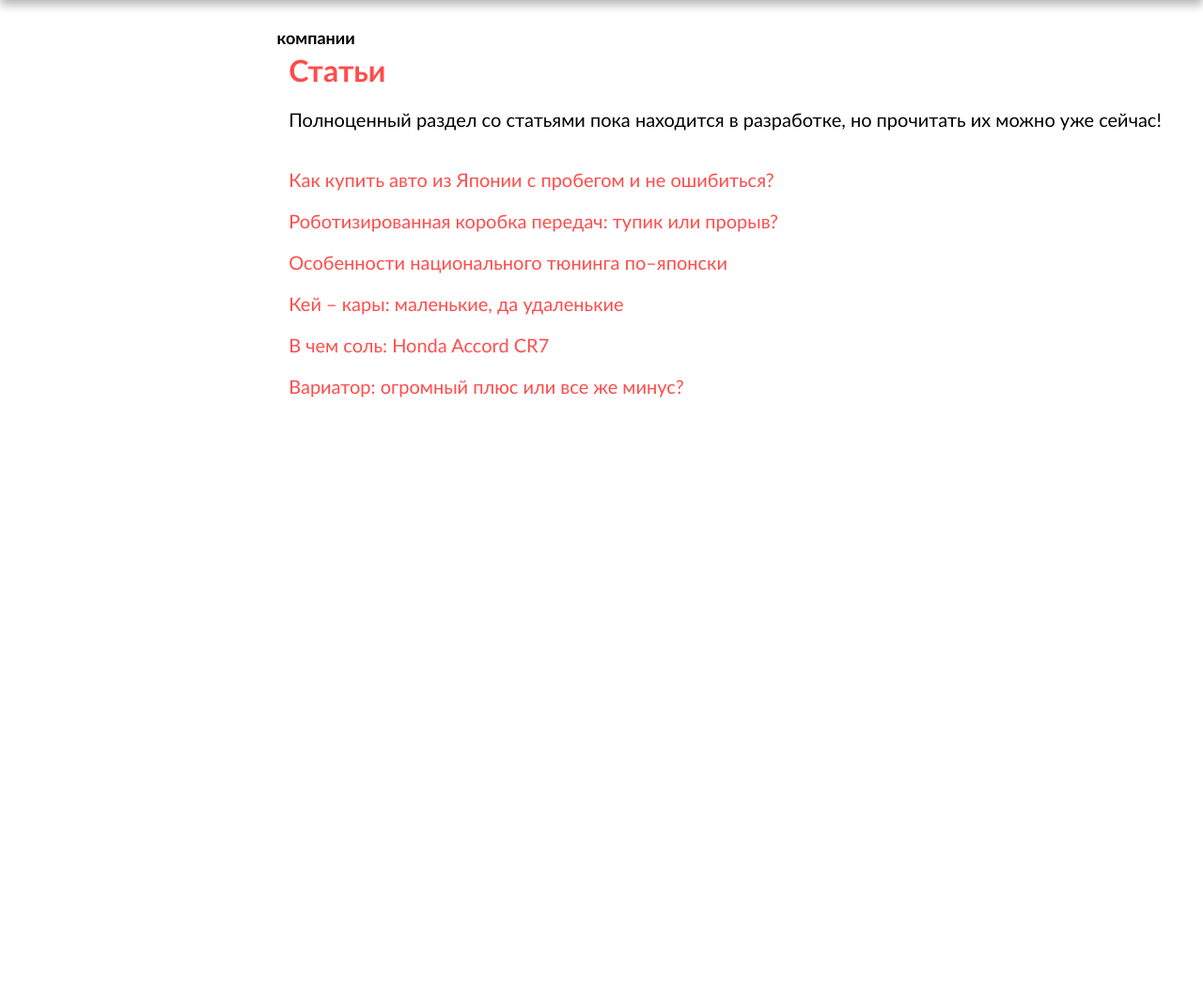
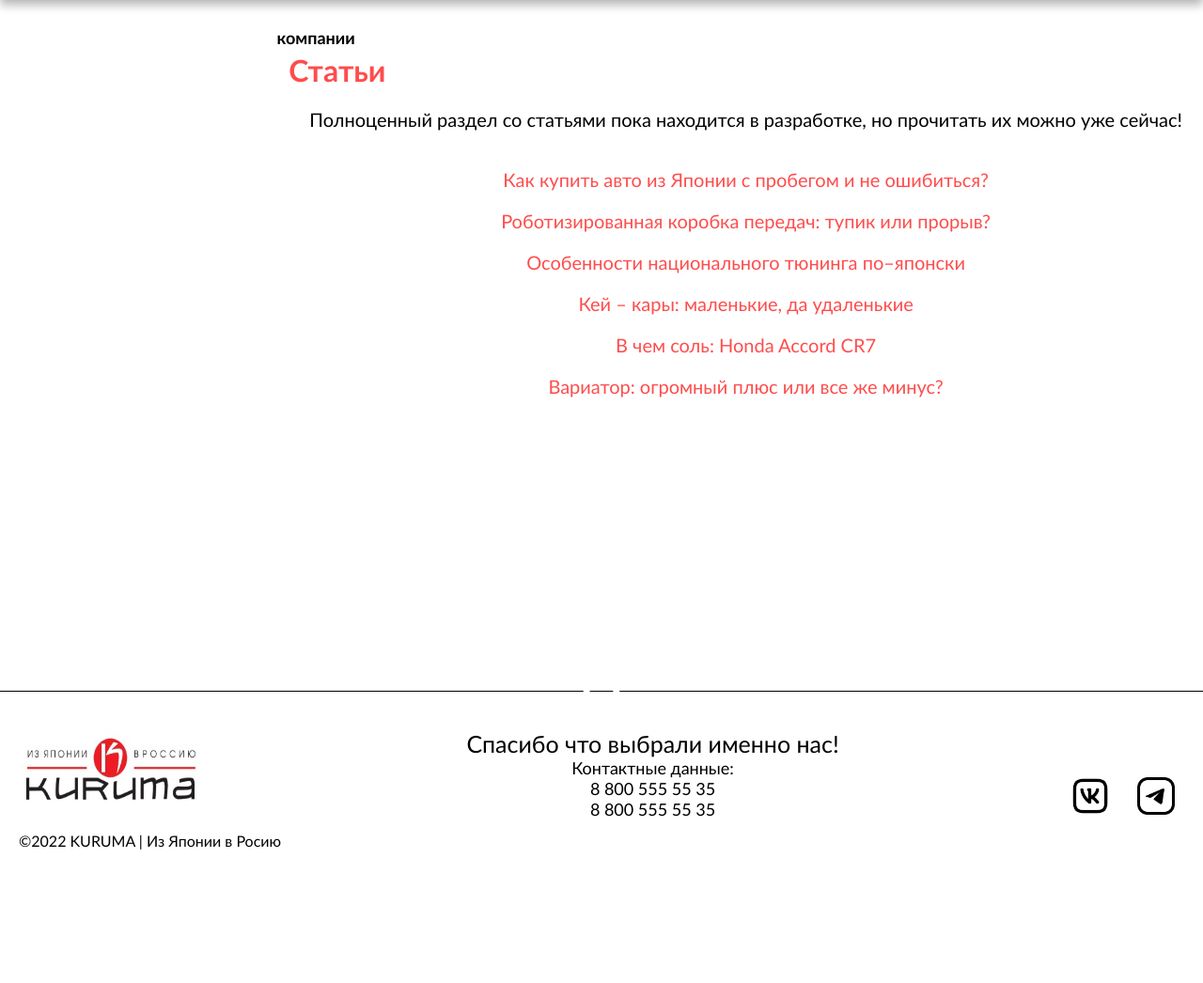
Before and after one commit to JustHateMeeeee/KurumaSite, a Django app: page /articles in a window 1280 px wide. Shown: the part 95-1141 px from the top of the page at 94% size. Before the commit the page ends 518 px from the top, so only its background shows below. Run offline with Django 4.2, Linux system fonts and the light colour scheme.

Commit message:
Полностью рабочий js, добавлены заглушки

```diff
--- a/request/forms.py
+++ b/request/forms.py
@@ -10,10 +10,12 @@
         widgets = {
             "userName": TextInput(attrs={
                 'class': 'popupInput',
-                'placeholder': 'Введите имя'
+                'placeholder': 'Введите имя',
+                'id': 'InpName'
             }),
             "contacts": TextInput(attrs={
                 'class': 'popupInput',
-                'placeholder': 'Введите телефон или почту'
+                'placeholder': 'Введите телефон или почту',
+                'id': 'InpNum'
             })
         }
--- a/request/static/request/css/articles.css
+++ b/request/static/request/css/articles.css
@@ -13,9 +13,9 @@
     font-size: 20px;
 }
 .boxStatii {
-display: flex;
-flex-direction: column;
-margin-left: 24%;
+    display: flex;
+    flex-direction: column;
+    margin-left: 24%;
 }
 .boxStatii a {
     margin-top: 20px;
@@ -61,3 +61,9 @@
     margin-left: 21%;
     text-align: justify;
 }
+.zeroText {
+    display: flex;
+    flex-direction: column;
+    color: white;
+    font-size: 74px;
+}
--- /dev/null
+++ b/request/static/request/css/error.css
@@ -0,0 +1,19 @@
+main {
+ text-align: center;
+ height: 680px;
+}
+.errorNum {
+    position: absolute;
+    left: 37%;
+    top: 0;
+    font-size: 200px
+}
+.errorTxt {
+    position: absolute;
+    left: 39%;
+    top: 43%;
+    width: 340px;
+    border: 3px solid red;
+    border-radius: 30px;
+    font-size: 25px;
+}
--- a/request/static/request/css/own.css
+++ b/request/static/request/css/own.css
@@ -349,7 +349,7 @@
     transition: all .15s ease-in-out;
 }
 /*Второстепенные функции модельного окна*/
-.overlay {
+.overLay {
     z-index: 99;
     display: none;
     position: fixed;
@@ -503,3 +503,46 @@
     opacity: .9;
     z-index: 100;
 }
+footer{
+    border-top: 1px solid black;
+    padding-top: 40px;
+    padding-left: 20px;
+    background: white;
+    display: flex;
+    justify-content: space-between;
+}
+.imgH1{
+    color: black;
+}
+.footerText {
+    display: flex;
+    flex-direction: column;
+    align-items: center;
+}
+.kurumaC{
+    color: black;
+}
+
+.thanksM{
+    font-size: 25px;
+    font-weight: 530;
+    color: black;
+}
+
+.contData{
+    font-size: 18px;
+    font-weight: 530;
+    color: black;
+}
+
+.firstNum{
+    font-size: 18px;
+    font-weight: 530;
+    color: black;
+}
+
+.secondNum{
+    font-size: 18px;
+    font-weight: 530;
+    color: black;
+}
--- a/request/static/request/js/functions.js
+++ b/request/static/request/js/functions.js
@@ -1,7 +1,6 @@
 //переменные
 let popUp = document.getElementById("popUp")
-let popupClose = document.querySelector(".close")
-let overlay = document.getElementById("overLay")
+let overLay = document.getElementById("overLay")
 let InpName = document.getElementById("InpName")
 let InpNum = document.getElementById("InpNum")
 
@@ -9,13 +8,13 @@
 function openP() {
     popUp.style.display = "block";
     overLay.style.opacity = ".7";
-    overlay.style.display = "block";
+    overLay.style.display = "block";
 }
 
 /*Функция закрытия без отправки данных*/
 function closeNo() {
     popUp.style.display = "none";
-    overlay.style.display = "none";
+    overLay.style.display = "none";
     InpName.value = "";
     InpNum.value = "";
     InpName.style.border = "2px solid black"
@@ -41,7 +40,7 @@
     }
     if ( !(InpName.value == "") && !( InpNum.value == "") ) {
     popUp.style.display = "none";
-    overlay.style.display = "none";
+    overLay.style.display = "none";
     InpName.value = "";
     InpNum.value = "";
     }
@@ -54,3 +53,87 @@
  InpNum.onclick = () => {
     InpNum.style.border = "2px solid black"
  }
+
+let workBull1 = false;
+let workBull2 = false;
+let workBull3 = false;
+let workBull4 = false;
+let workBull5 = false;
+ // скрипт для выведения описание шагов работы
+ let firstStep = document.getElementById("icon1")
+ let firstOp = document.getElementById("firstOp")
+ let secondStep = document.getElementById("icon2")
+ let secondOp = document.getElementById("secondOp")
+ let firdStep = document.getElementById("icon3")
+ let firdOp = document.getElementById("firdOp")
+ let fourStep = document.getElementById("icon4")
+ let fourOp = document.getElementById("fourOp")
+ let fiveStep = document.getElementById("icon5")
+ let fiveOp = document.getElementById("fiveOp")
+//все дейсвтия наведения на иконку 1
+ firstStep.onclick = () => {
+   workBull1 = !workBull1
+   if(workBull1)
+      firstOp.style.visibility = "visible"
+   else
+      firstOp.style.visibility = "hidden"
+
+   overLay.style.display = "block"
+   overLay.style.opacity = "0"
+ }
+ overLay.onclick = () => {
+    firstOp.style.visibility = "hidden"
+    secondOp.style.visibility = "hidden"
+    firdOp.style.visibility = "hidden"
+    fourOp.style.visibility = "hidden"
+    fiveOp.style.visibility = "hidden"
+    overLay.style.display = "none"
+    popUp.style.display = "none"
+    InpName.value = "";
+    InpNum.value = "";
+    InpName.style.border = "2px solid black"
+    InpNum.style.border = "2px solid black"
+ }
+ // действия для иконки 2
+ secondStep.onclick = () => {
+   workBull2 = !workBull2
+   if(workBull2)
+    secondOp.style.visibility = "visible"
+   else
+   secondOp.style.visibility = "hidden"
+
+   overLay.style.display = "block"
+   overLay.style.opacity = "0"
+ }
+ // действия для иконки 3
+ firdStep.onclick = () => {
+   workBull3 = !workBull3
+   if(workBull3)
+    firdOp.style.visibility = "visible"
+   else
+   firdOp.style.visibility = "hidden"
+
+   overLay.style.display = "block"
+   overLay.style.opacity = "0"
+ }
+ // действие для иконки 4
+ fourStep.onclick = () => {
+   workBull4 = !workBull4
+   if(workBull4)
+    fourOp.style.visibility = "visible"
+   else
+    fourOp.style.visibility = "hidden"
+
+   overLay.style.display = "block"
+   overLay.style.opacity = "0"
+ }
+ fiveStep.onclick = () => {
+   workBull5 = !workBull5
+   if(workBull5)
+    fiveOp.style.visibility = "visible"
+   else
+   fiveOp.style.visibility = "hidden"
+
+    overLay.style.display = "block"
+    overLay.style.opacity = "0"
+ }
--- a/request/templates/request/articles.html
+++ b/request/templates/request/articles.html
@@ -14,4 +14,13 @@
         <a href="sailtHonda.html">В чем соль: Honda Accord CR7</a>
         <a href="variator.html">Вариатор: огромный плюс или все же минус?</a>
          </div>
+             <div class="zeroText">
+             <a class="zeroText">0</a>
+             <a class="zeroText">0</a>
+             <a class="zeroText">0</a>
+             <a class="zeroText">0</a>
+             <a class="zeroText">0</a>
+             <a class="zeroText">0</a>
+             <a class="zeroText">0</a>
+             </div>
 {% endblock%}
--- a/request/templates/request/layout2.html
+++ b/request/templates/request/layout2.html
@@ -7,6 +7,7 @@
     <meta name="viewport" content="width=device-width, initial-scale=1.0">
     <link rel="stylesheet" href="{% static 'request/css/own.css' %}">
     <link rel="stylesheet" href="{% static 'request/css/articles.css' %}">
+    <link rel="stylesheet" href="{% static 'request/css/error.css' %}">
     <title>Document</title>
 </head>
 <body>
@@ -33,13 +34,13 @@
                     </div>
                 </div>
                 <div class="menu2">
-                    <a class="katalog"><p>Каталог</p></a>
+                    <a href="error" class="katalog"><p>Каталог</p></a>
                 </div>
                 <div class="menu1">
-                    <a class="online"><p>Сервисы</p></a>
+                    <a href="error" class="online"><p>Сервисы</p></a>
                     <div class="dropMenu1">
-                        <a href="#">Калькулятор цены</a>
-                        <a href="#">Онлайн Аукцион</a>
+                        <a href="error">Калькулятор цены</a>
+                        <a href="error">Онлайн Аукцион</a>
                     </div>
                 </div>
                 <div class="menu3">
@@ -49,7 +50,7 @@
                     <a class="otz"><p>Отзывы</p></a>
                 </div>
                 <div class="menu5">
-                    <a class="kont"><p>Контакты</p></a>
+                    <a href="error" class="kont"><p>Контакты</p></a>
                 </div>
                 <!--Ссылки на соц. сети-->
                 <div class="icons">
@@ -68,6 +69,20 @@
         {% endblock%}
     </main>
     <footer>
+                <div class="footerImg">
+            <img src="{% static 'request/img/mainLogo.jpg' %}" height="90px" width="200px" class="imgH">
+         <p class="kurumaC">©2022 KURUMA | Из Японии в Росию</p>
+        </div>
+        <div class="footerText">
+        <p1 class="thanksM">Спасибо что выбрали именно нас!</p1>
+        <p2 class="contData">Контактные данные:</p2>
+        <p3 class="firstNum">8 800 555 55 35</p3>
+        <p4 class="secondNum">8 800 555 55 35</p4>
+        </div>
+        <div class="icons">
+            <a href="#" class="vkIcon"><img src="{% static 'request/img/vkLogo2.png' %}" width="40px" height="40px"></a>
+            <a href="#" class="tgIcon"><img src="{% static 'request/img/tgLogo2.png' %}" width="40px" height="40px"></a>
+        </div>
     </footer>
     <script src="{% static 'request/js/functions.js' %}"></script>
 </body>
--- a/request/templates/request/own.html
+++ b/request/templates/request/own.html
@@ -113,7 +113,7 @@
                         {{ form.contacts }}
                         <span>{{ error }}</span>
                         <button class="popupBtn" style="border-radius: 10px 10px 10px 10px" type="submit">Отправить</button>
-                        <a class="close" onclick="closeNo()">X</a>
+                        <a class="close" id="close" onclick="closeNo()">X</a>
                     </form>
                 </div>
              </div>
--- a/request/urls.py
+++ b/request/urls.py
@@ -3,5 +3,6 @@
 urlpatterns = [
     path('', views.own, name='own'),
     path('articles', views.articles, name='articles'),
-    path('whereBuy', views.whereBuy, name='whereBuy')
+    path('whereBuy', views.whereBuy, name='whereBuy'),
+    path('error', views.error, name='error')
 ]
--- a/request/views.py
+++ b/request/views.py
@@ -26,3 +26,6 @@
 
 def whereBuy(request):
     return render(request, 'request/whereBuy.html')
+
+def error(request):
+    return render(request, 'request/error.html')
```
Also changed, not shown: request/static/request/js/ownSteps.js (deleted, +0 -85 lines), request/templates/request/error.html (added, +7 -0 lines), request/templates/request/layout.html (+21 -8 lines), db.sqlite3.
